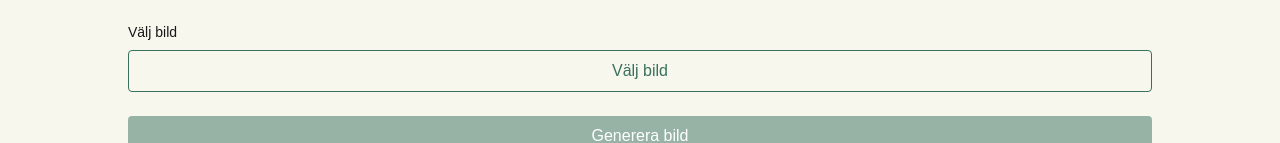
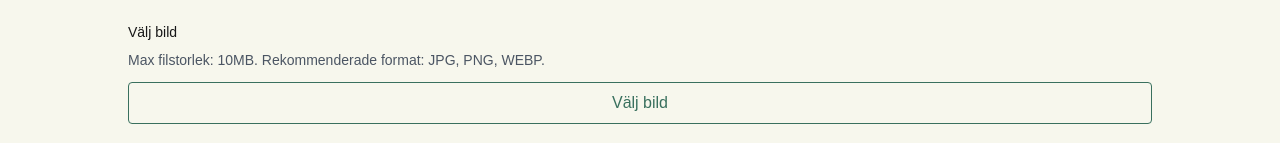
Before and after one commit to sestoltzf/mynext, a Next.js app: page / in a window 1280 px wide. Shown: the part 1175-1318 px from the top of the page. Built offline with nearby package versions, Linux system fonts and the light colour scheme.

Commit message:
Add format selection and example images

```diff
--- a/components/ImageGenerator.tsx
+++ b/components/ImageGenerator.tsx
@@ -139,10 +139,13 @@ export default function ImageGenerator() {
         <label className="block text-sm font-medium mb-2">
           Välj bild
         </label>
+        <p className="text-sm text-gray-600 mb-3">
+          Max filstorlek: 10MB. Rekommenderade format: JPG, PNG, WEBP.
+        </p>
         <div className="flex flex-col gap-2">
           <input
             type="file"
-            accept="image/*"
+            accept="image/jpeg,image/png,image/webp"
             onChange={handleImageChange}
             ref={fileInputRef}
             className="hidden"
```
